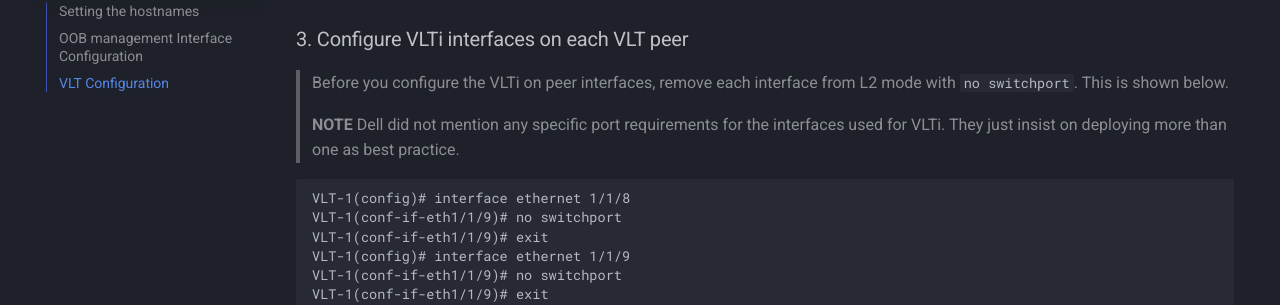
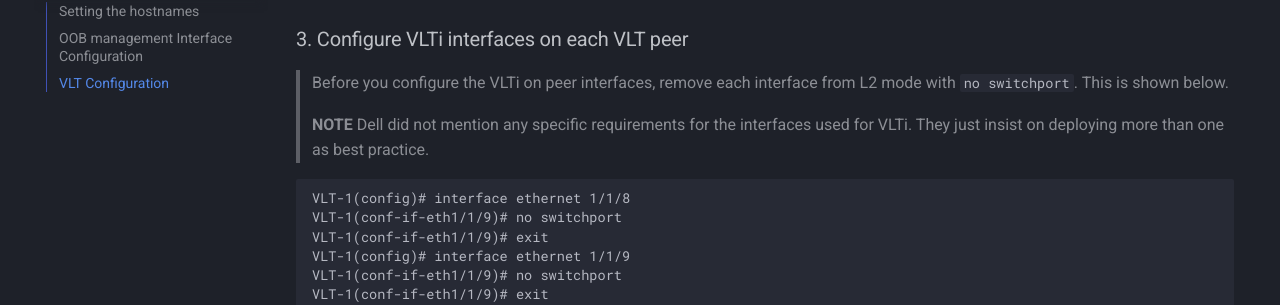
Before and after one commit to rmscode/binary-garden, an MkDocs documentation site: the page built from docs/networking/networking.md, in a window 1280 px wide and 900 px high, scrolled down 1620 px. Shown: the part 145-450 px from the top of the window. Built offline with MkDocs 1.6.1 and Material for MkDocs 9.7.7, drawn with Linux system fonts in a browser that asks for light colours.

Commit message:
Update networking.md

````diff
--- a/docs/networking/networking.md
+++ b/docs/networking/networking.md
@@ -77,7 +77,7 @@ VLT-1(conf-vlt-1)# exit
 
 > Before you configure the VLTi on peer interfaces, remove each interface from L2 mode with `no switchport`. This is shown below.
 
-> **NOTE** Dell did not mention any specific port requirements for the interfaces used for VLTi. They just insist on deploying more than one as best practice.
+> **NOTE** Dell did not mention any specific requirements for the interfaces used for VLTi. They just insist on deploying more than one as best practice.
 
 ```bash
 VLT-1(config)# interface ethernet 1/1/8
````
